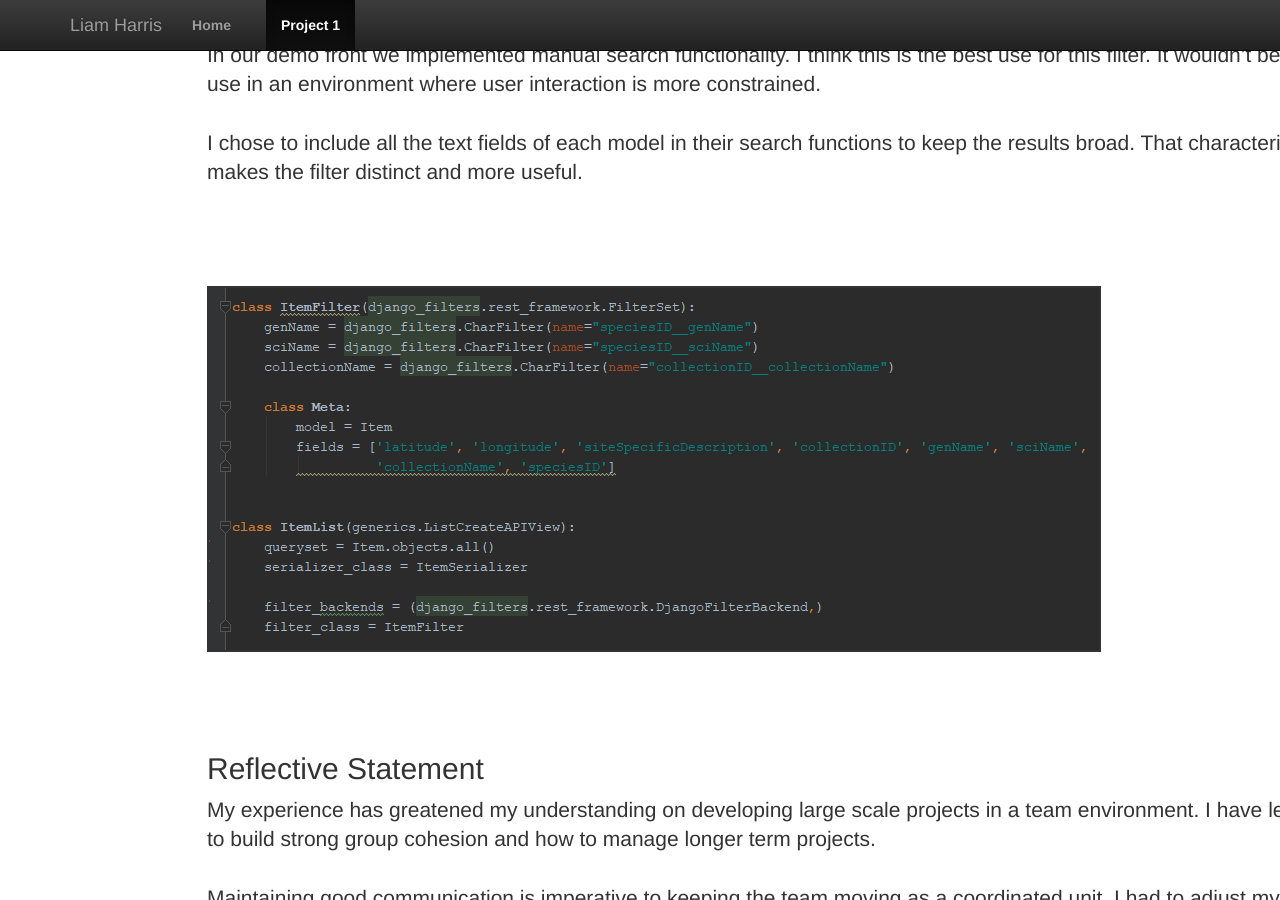
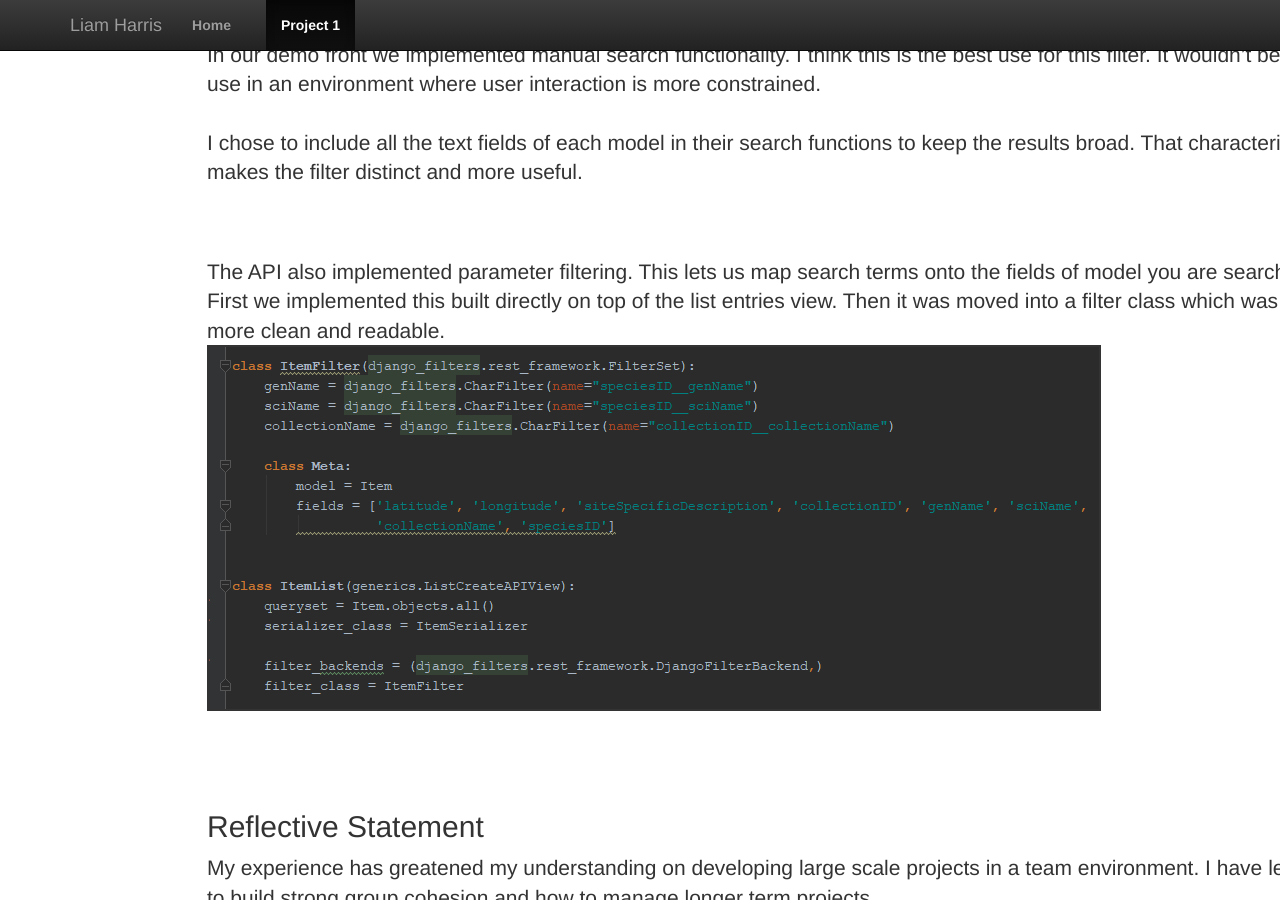
Before and after one commit to harrl7/harrl7.github.io, a Jekyll site: the page built from project1/index.html, in a window 1280 px wide and 900 px high, scrolled down 6986 px. Built offline with Jekyll 4.4.1, drawn with Linux system fonts in a browser that asks for light colours.

Commit message:
Update index.html

```diff
--- a/project1/index.html
+++ b/project1/index.html
@@ -140,7 +140,7 @@ This is a useful feature for allowing the front end application to easily retrie
 
 	<br><br><br>
 	<p>
-
+	The API also implemented parameter filtering. This lets us map search terms onto the fields of model you are searching. First we implemented this built directly on top of the list entries view. Then it was moved into a filter class which was much more clean and readable.
 	<br><img src="/assets/img/ParamFilter.PNG">
 	<br><br>
 
```
